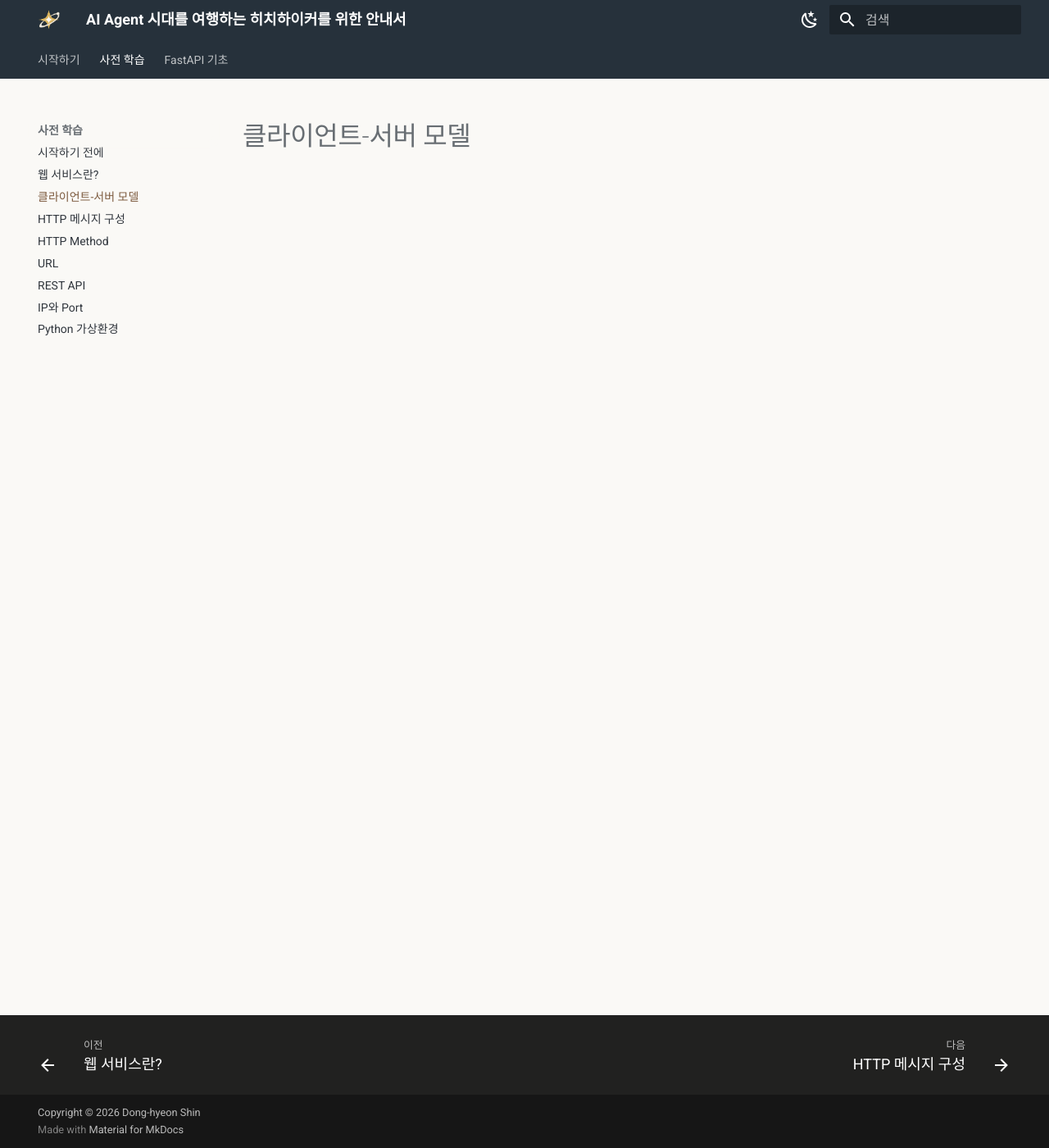
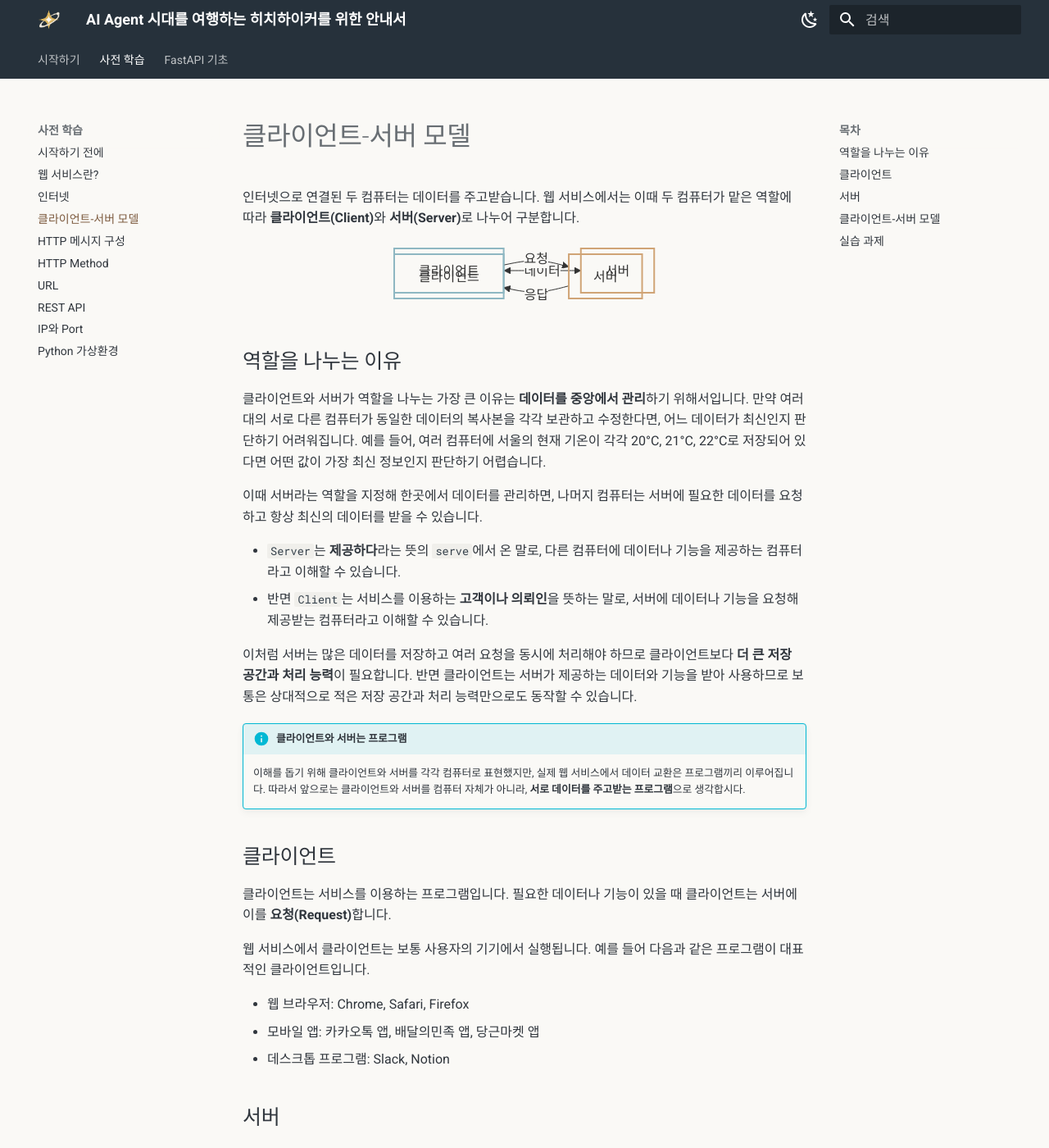
Before and after one commit to qu3vipon/the-hitchhikers-guide-to-ai, an MkDocs documentation site: the page built from docs/prerequisites/client-server.md, in a window 1280 px wide and 1400 px high. Shown: the whole window at 82% size. Built offline with MkDocs 1.6.1 and Material for MkDocs 9.7.7, drawn with Linux system fonts in a browser that asks for light colours; some of the changed text lies outside the part shown.

Commit message:
docs: add internet and client-server learning content

````diff
--- /dev/null
+++ b/docs/javascripts/mermaid.js
@@ -0,0 +1,44 @@
+mermaid.initialize({ startOnLoad: false });
+
+const renderMermaidDiagrams = async () => {
+  const diagrams = [...document.querySelectorAll(".mermaid")];
+
+  diagrams.forEach((diagram) => {
+    if (!diagram.dataset.source) {
+      diagram.dataset.source = diagram.textContent.trim();
+    }
+
+    diagram.removeAttribute("data-processed");
+    diagram.textContent = diagram.dataset.source;
+  });
+
+  const colors = getComputedStyle(document.body);
+  const background = colors.getPropertyValue("--md-default-bg-color").trim();
+  const theme = document.body.dataset.mdColorScheme === "slate" ? "dark" : "default";
+
+  mermaid.initialize({
+    startOnLoad: false,
+    theme,
+    themeVariables: {
+      edgeLabelBackground: background,
+    },
+    themeCSS: `
+      .edgeLabel, .edgeLabel * { background-color: ${background} !important; }
+      .edgeLabel rect, .labelBkg { fill: ${background} !important; }
+    `,
+    flowchart: {
+      htmlLabels: true,
+    },
+  });
+
+  await mermaid.run({ querySelector: ".mermaid" });
+};
+
+document$.subscribe(() => {
+  renderMermaidDiagrams();
+
+  new MutationObserver(() => renderMermaidDiagrams()).observe(document.body, {
+    attributes: true,
+    attributeFilter: ["data-md-color-scheme"],
+  });
+});
--- a/docs/prerequisites/client-server.md
+++ b/docs/prerequisites/client-server.md
@@ -1 +1,75 @@
 # 클라이언트-서버 모델
+
+인터넷으로 연결된 두 컴퓨터는 데이터를 주고받습니다. 웹 서비스에서는 이때 두 컴퓨터가 맡은 역할에 따라 **클라이언트(Client)**와 **서버(Server)**로 나누어 구분합니다.
+
+```mermaid
+flowchart LR
+    client[클라이언트] <-->|데이터| server[서버]
+
+    classDef client fill:transparent,stroke:#8eb7c2,stroke-width:2px
+    classDef server fill:transparent,stroke:#d0a476,stroke-width:2px
+    class client client
+    class server server
+```
+
+## 역할을 나누는 이유
+
+클라이언트와 서버가 역할을 나누는 가장 큰 이유는 **데이터를 중앙에서 관리**하기 위해서입니다. 만약 여러 대의 서로 다른 컴퓨터가 동일한 데이터의 복사본을 각각 보관하고 수정한다면, 어느 데이터가 최신인지 판단하기 어려워집니다. 예를 들어, 여러 컴퓨터에 서울의 현재 기온이 각각 20°C, 21°C, 22°C로 저장되어 있다면 어떤 값이 가장 최신 정보인지 판단하기 어렵습니다.
+
+이때 서버라는 역할을 지정해 한곳에서 데이터를 관리하면, 나머지 컴퓨터는 서버에 필요한 데이터를 요청하고 항상 최신의 데이터를 받을 수 있습니다.
+
+- `Server`는 **제공하다**라는 뜻의 `serve`에서 온 말로, 다른 컴퓨터에 데이터나 기능을 제공하는 컴퓨터라고 이해할 수 있습니다.
+- 반면 `Client`는 서비스를 이용하는 **고객이나 의뢰인**을 뜻하는 말로, 서버에 데이터나 기능을 요청해 제공받는 컴퓨터라고 이해할 수 있습니다.
+
+이처럼 서버는 많은 데이터를 저장하고 여러 요청을 동시에 처리해야 하므로 클라이언트보다 **더 큰 저장 공간과 처리 능력**이 필요합니다. 반면 클라이언트는 서버가 제공하는 데이터와 기능을 받아 사용하므로 보통은 상대적으로 적은 저장 공간과 처리 능력만으로도 동작할 수 있습니다.
+
+!!! info "클라이언트와 서버는 프로그램"
+    이해를 돕기 위해 클라이언트와 서버를 각각 컴퓨터로 표현했지만, 실제 웹 서비스에서 데이터 교환은 프로그램끼리 이루어집니다. 따라서 앞으로는 클라이언트와 서버를 컴퓨터 자체가 아니라, **서로 데이터를 주고받는 프로그램**으로 생각합시다.
+
+## 클라이언트
+
+클라이언트는 서비스를 이용하는 프로그램입니다. 필요한 데이터나 기능이 있을 때 클라이언트는 서버에 이를 **요청(Request)**합니다.
+
+웹 서비스에서 클라이언트는 보통 사용자의 기기에서 실행됩니다. 예를 들어 다음과 같은 프로그램이 대표적인 클라이언트입니다.
+
+- 웹 브라우저: Chrome, Safari, Firefox
+- 모바일 앱: 카카오톡 앱, 배달의민족 앱, 당근마켓 앱
+- 데스크톱 프로그램: Slack, Notion
+
+## 서버
+
+서버는 클라이언트가 보낸 요청을 처리하는 프로그램입니다. 요청에서 요구한 데이터를 찾거나 기능을 실행한 뒤, 처리 결과를 클라이언트에 돌려줍니다. 이렇게 서버가 클라이언트로 보내는 결과를 **Response(응답)**라고 합니다.
+
+웹 서비스의 서버 프로그램은 보통 클라우드나 데이터 센터에 있는 컴퓨터에서 24시간 계속 실행됩니다. 예를 들어 다음과 같은 프로그램이 서버입니다.
+
+- 웹 서버: 카카오톡 서버, 배달의민족 서버, 당근마켓 서버
+- 데이터베이스 서버: MySQL, PostgreSQL
+- AI 모델 서버: ChatGPT 등의 답변 생성을 처리하는 프로그램
+
+## 클라이언트-서버 모델
+
+```mermaid
+flowchart LR
+    client[클라이언트] -->|요청| server[서버]
+    server -->|응답| client
+
+    classDef client fill:transparent,stroke:#8eb7c2,stroke-width:2px
+    classDef server fill:transparent,stroke:#d0a476,stroke-width:2px
+    class client client
+    class server server
+```
+
+이처럼 클라이언트와 서버로 역할을 나누어 데이터를 요청하고 응답하는 구조를 **클라이언트-서버 모델**이라고 합니다. 오늘날 대부분의 웹 서비스는 이 구조를 바탕으로 동작합니다. 클라이언트-서버 모델에서는 항상 클라이언트가 먼저 서버의 요청을 보내고, 서버는 이에 응답합니다.
+
+## :material-pencil: 실습 과제
+
+다음 문장이 맞으면 O, 틀리면 X를 선택해 보세요.
+
+1. 휴대폰에 눈으로 보이는 카카오톡의 채팅 화면은 서버다.
+2. 카카오톡에서 메시지를 전달하고 저장하는 작업은 데이터 센터에 있는 서버 안에서 처리된다.
+3. 하나의 컴퓨터에서 클라이언트 프로그램과 서버 프로그램을 함께 실행할 수도 있다.
+
+??? success "정답·해설"
+    1. **X**. 채팅 화면처럼 서비스를 이용하는 프로그램은 클라이언트입니다.
+    2. **O**. 메시지를 전달하고 저장하는 작업은 데이터 센터에 있는 카카오톡 서버가 처리합니다.
+    3. **O**. 클라이언트와 서버는 컴퓨터 자체가 아니라 프로그램의 역할이므로, 하나의 컴퓨터가 두 프로그램을 함께 실행할 수 있습니다.
--- a/docs/stylesheets/extra.css
+++ b/docs/stylesheets/extra.css
@@ -169,3 +169,12 @@
 [data-md-color-scheme="slate"] .md-typeset .optional > summary::before {
   background-color: #b9bfd0;
 }
+
+.md-typeset .mermaid {
+  text-align: center;
+}
+
+.md-typeset .mermaid svg {
+  max-width: 100%;
+  margin: 0 auto;
+}
--- a/mkdocs.yml
+++ b/mkdocs.yml
@@ -34,6 +34,7 @@ nav:
   - 사전 학습:
       - 시작하기 전에: prerequisites/index.md
       - 웹 서비스란?: prerequisites/web-service.md
+      - 인터넷: prerequisites/internet.md
       - 클라이언트-서버 모델: prerequisites/client-server.md
       - HTTP 메시지 구성: prerequisites/http-message.md
       - HTTP Method: prerequisites/http-method.md
@@ -62,9 +63,17 @@ markdown_extensions:
       emoji_generator: !!python/name:material.extensions.emoji.to_svg
   - pymdownx.caret
   - pymdownx.details
-  - pymdownx.superfences
+  - pymdownx.superfences:
+      custom_fences:
+        - name: mermaid
+          class: mermaid
+          format: !!python/name:pymdownx.superfences.fence_div_format
   - pymdownx.tabbed:
       alternate_style: true
 
 extra_css:
   - stylesheets/extra.css
+
+extra_javascript:
+  - https://unpkg.com/mermaid@11.12.0/dist/mermaid.min.js
+  - javascripts/mermaid.js
````
Also changed, not shown: docs/how-to-learn.md (+1 -1 lines), docs/prerequisites/internet.md (added, +39 -0 lines), docs/prerequisites/web-service.md (+10 -10 lines).
